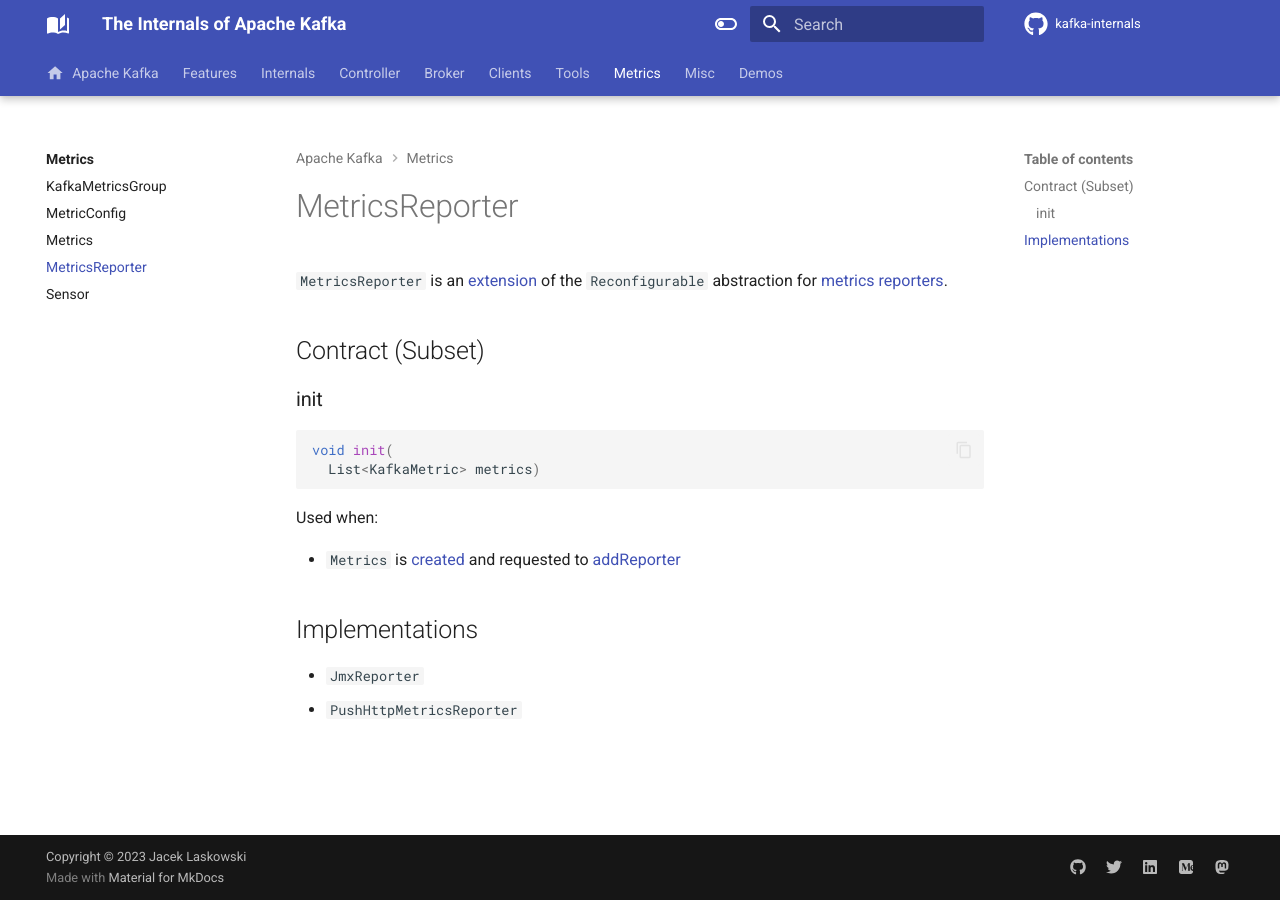
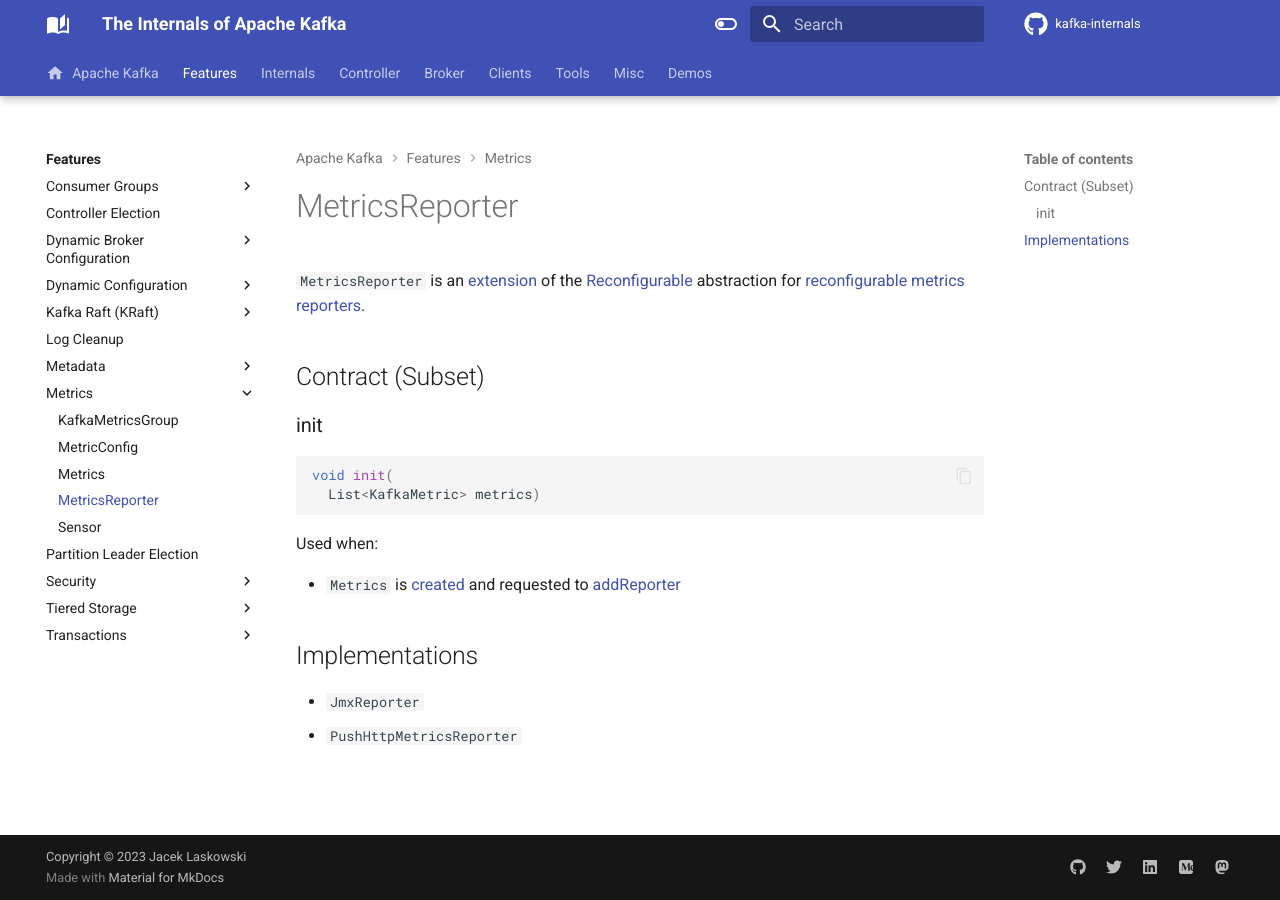
Before and after one commit to japila-books/kafka-internals, an MkDocs documentation site: the page built from docs/metrics/MetricsReporter.md, in a window 1280 px wide. Built offline with MkDocs 1.6.1 and Material for MkDocs 9.7.7, drawn with Linux system fonts in a browser that asks for light colours; comment, search, counter and statistics services are not loaded.

Commit message:
Dynamic Configuration

```diff
--- a/docs/metrics/MetricsReporter.md
+++ b/docs/metrics/MetricsReporter.md
@@ -1,6 +1,6 @@
 # MetricsReporter
 
-`MetricsReporter` is an [extension](#contract) of the `Reconfigurable` abstraction for [metrics reporters](#implementations).
+`MetricsReporter` is an [extension](#contract) of the [Reconfigurable](../dynamic-configuration/Reconfigurable.md) abstraction for [reconfigurable metrics reporters](#implementations).
 
 ## Contract (Subset)
 
--- a/mkdocs.yml
+++ b/mkdocs.yml
@@ -129,10 +129,12 @@ nav:
       - consumer-groups/OffsetConfig.md
     - Controller Election: controller/controller-election.md
     - ... | dynamic-broker-configuration/**.md
+    - ... | dynamic-configuration/**.md
     - ... | kraft/**.md
     - Log Cleanup:
       - log-cleanup/index.md
     - ... | metadata/**.md
+    - ... | metrics/**.md
     - Partition Leader Election:
       - partition-leader-election/index.md
     - Security:
@@ -296,7 +298,6 @@ nav:
     - kafka-storage:
       - tools/kafka-storage/index.md
       - tools/kafka-storage/StorageTool.md
-  - ... | metrics/**.md
   - Misc:
     - Building from Sources: building-from-sources.md
     - Logging: logging.md
```
Also changed, not shown: docs/dynamic-configuration/Reconfigurable.md (added, +32 -0 lines), docs/dynamic-configuration/index.md (added, +3 -0 lines), docs/dynamic-configuration/.pages (added).
